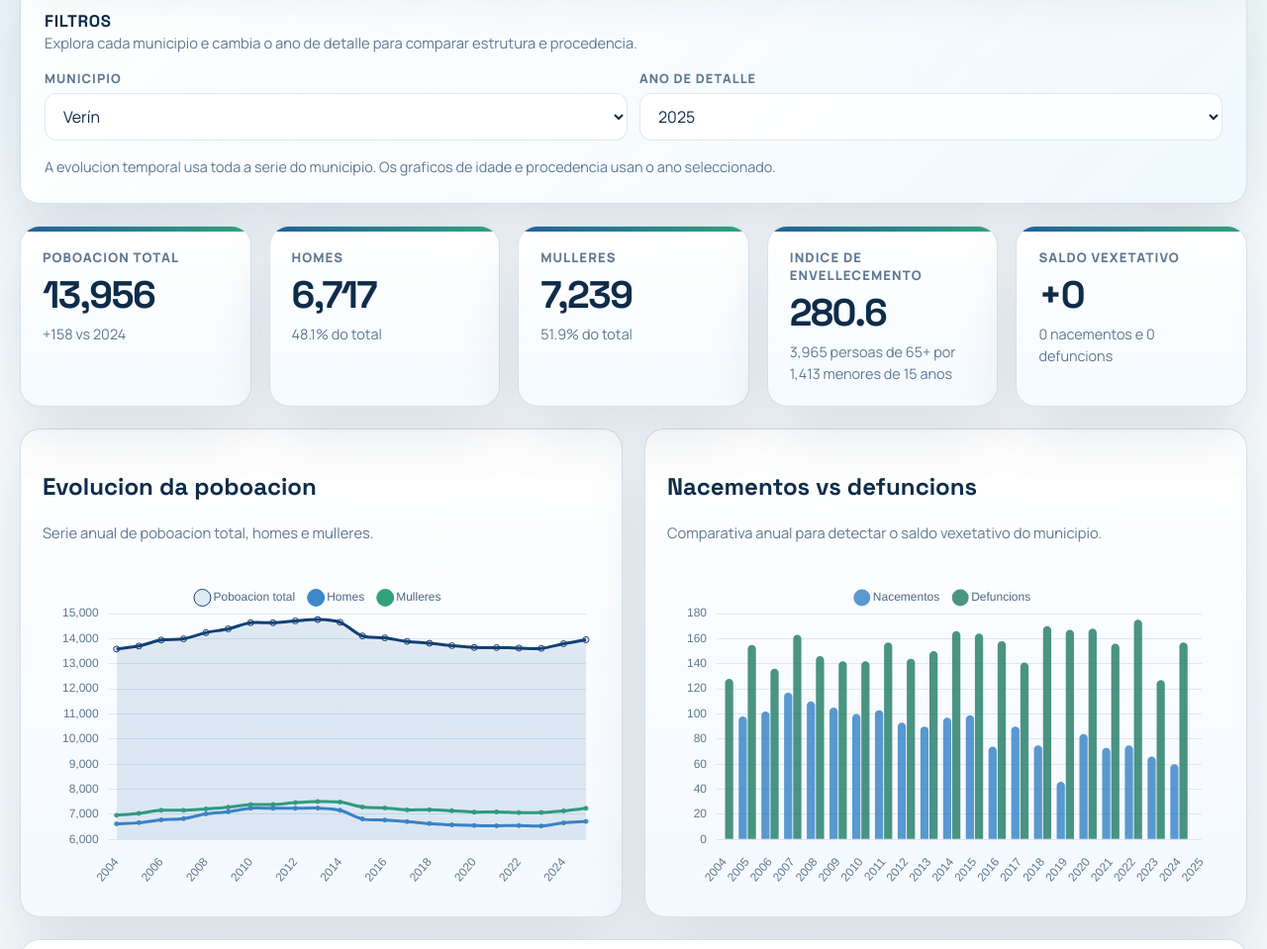
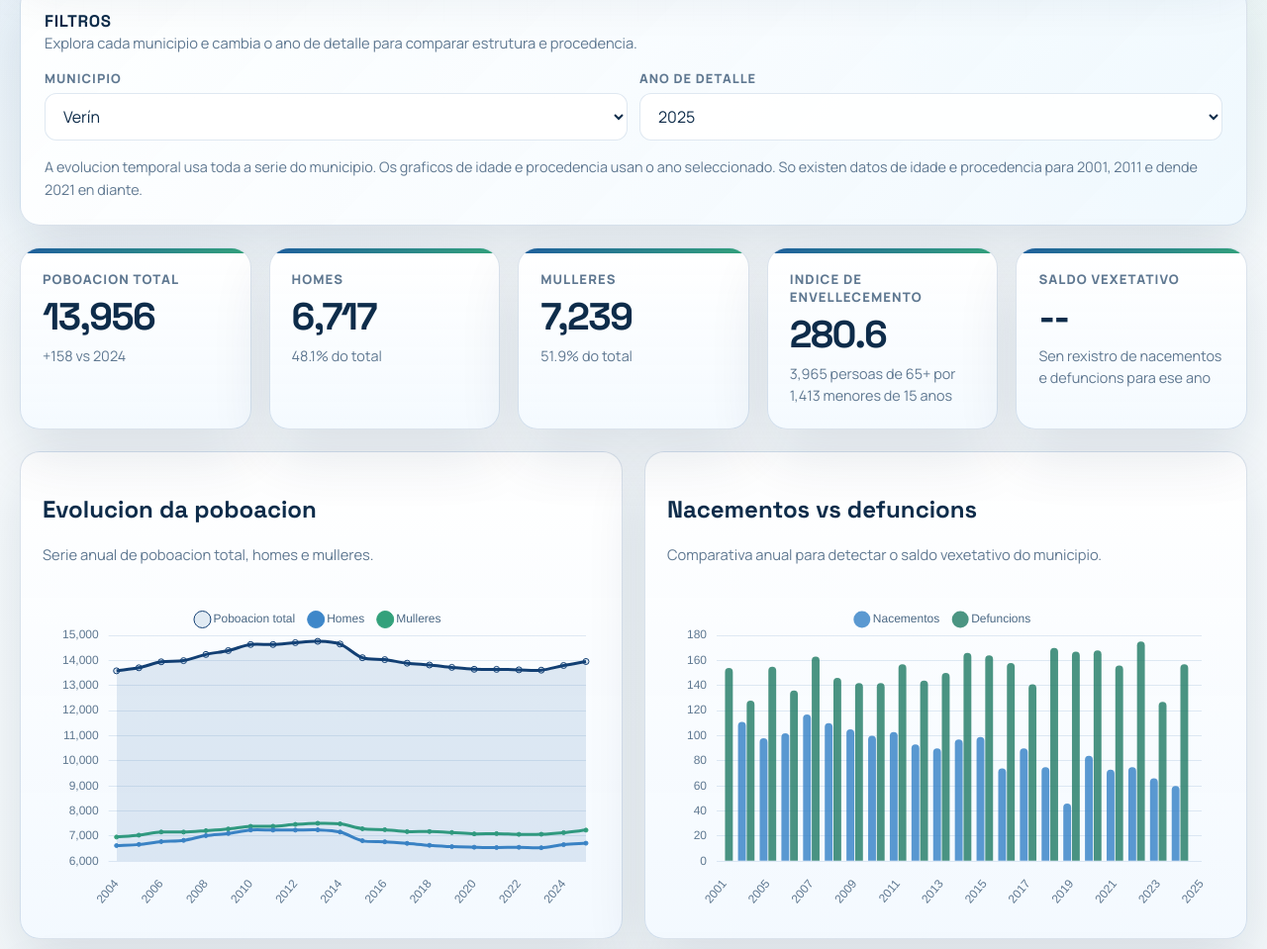
Before and after one commit to pablovrn/verin-data-plataform, a plain HTML site: page docs/index.html in a window 1280 px wide. Shown: the part 462-1421 px from the top of the page at 99% size. Drawn offline with nearby package versions, Linux system fonts and the light colour scheme.

Commit message:
Mejoras visuales

```diff
--- a/docs/index.html
+++ b/docs/index.html
@@ -396,7 +396,7 @@
         </div>
       </div>
       <div class="footer-note">
-        A evolucion temporal usa toda a serie do municipio. Os graficos de idade e procedencia usan o ano seleccionado.
+        A evolucion temporal usa toda a serie do municipio. Os graficos de idade e procedencia usan o ano seleccionado. So existen datos de idade e procedencia para 2001, 2011 e dende 2021 en diante.
       </div>
     </section>
 
@@ -602,6 +602,14 @@
     }).format(value);
   }
 
+  function formatPercentNumber(value, fractionDigits = 1) {
+    if (value === null || value === undefined || Number.isNaN(Number(value))) {
+      return "--";
+    }
+
+    return `${formatDecimal(value, fractionDigits)}%`;
+  }
+
   function getYearFromDate(dateString) {
     return Number(String(dateString).slice(0, 4));
   }
@@ -668,6 +676,21 @@
         return {
           year: Number(year),
           ...totals
+        };
+      });
+  }
+
+  function buildAgeTrendPercentages(rows) {
+    return (rows || []).map(row => {
+      const total = AGE_BUCKETS.reduce((sum, bucket) => sum + Number(row[bucket.key] || 0), 0);
+      const percentages = AGE_BUCKETS.reduce((accumulator, bucket) => {
+        accumulator[bucket.key] = total ? (Number(row[bucket.key] || 0) / total) * 100 : 0;
+        return accumulator;
+      }, {});
+
+      return {
+        year: row.year,
+        ...percentages
       };
     });
   }
@@ -833,6 +856,14 @@
     elements.yearSelect.disabled = false;
   }
 
+  function getAvailableYears(populationRows, municipioSeries) {
+    const populationYears = dedupeYears(populationRows || []);
+    const ageYears = Object.keys(municipioSeries?.age_by_year || {}).map(Number);
+    const originYears = Object.keys(municipioSeries?.origin_by_year || {}).map(Number);
+
+    return [...new Set([...populationYears, ...ageYears, ...originYears])].sort((a, b) => a - b);
+  }
+
   function mergeVitalSeries(years, births, deaths) {
     return years.map(year => ({
       year,
@@ -844,20 +875,17 @@
   function updateKPIs(populationRows, birthsRows, deathsRows, ageRows, selectedYear) {
     const currentRow = [...populationRows].reverse().find(row => getYearFromDate(row.id_fecha) === Number(selectedYear));
     const previousRow = [...populationRows].reverse().find(row => getYearFromDate(row.id_fecha) < Number(selectedYear));
-    const births = birthsRows.find(row => getYearFromDate(row.id_fecha) === Number(selectedYear))?.nacimientos_total || 0;
-    const deaths = deathsRows.find(row => getYearFromDate(row.id_fecha) === Number(selectedYear))?.defunciones_total || 0;
+    const birthsRow = birthsRows.find(row => getYearFromDate(row.id_fecha) === Number(selectedYear));
+    const deathsRow = deathsRows.find(row => getYearFromDate(row.id_fecha) === Number(selectedYear));
+    const births = birthsRow?.nacimientos_total;
+    const deaths = deathsRow?.defunciones_total;
+    const agingIndex = getAgingIndex(ageRows);
 
-    if (!currentRow) {
-      resetKPIs();
-      elements.kpiTotalTrend.textContent = "Non hai rexistro de poboacion para o ano seleccionado";
-      return;
-    }
-
+    if (currentRow) {
       const total = currentRow.poblacion_total || 0;
       const hombres = currentRow.hombres || 0;
       const mujeres = currentRow.mujeres || 0;
       const variation = previousRow ? total - (previousRow.poblacion_total || 0) : null;
-    const agingIndex = getAgingIndex(ageRows);
 
       elements.kpiTotal.textContent = formatNumber(total);
       elements.kpiTotalTrend.textContent = variation === null
@@ -867,10 +895,26 @@
       elements.kpiHombresShare.textContent = `${formatPercent(total ? hombres / total : 0)} do total`;
       elements.kpiMujeres.textContent = formatNumber(mujeres);
       elements.kpiMujeresShare.textContent = `${formatPercent(total ? mujeres / total : 0)} do total`;
+    } else {
+      elements.kpiTotal.textContent = "--";
+      elements.kpiTotalTrend.textContent = "Non hai rexistro de poboacion para o ano seleccionado";
+      elements.kpiHombres.textContent = "--";
+      elements.kpiHombresShare.textContent = "--";
+      elements.kpiMujeres.textContent = "--";
+      elements.kpiMujeresShare.textContent = "--";
+    }
+
     elements.kpiAging.textContent = agingIndex === null ? "--" : formatDecimal(agingIndex);
     elements.kpiAgingDetail.textContent = getAgingDetail(ageRows);
-    elements.kpiSaldo.textContent = `${births - deaths >= 0 ? "+" : ""}${formatNumber(births - deaths)}`;
-    elements.kpiSaldoDetail.textContent = `${formatNumber(births)} nacementos e ${formatNumber(deaths)} defuncions`;
+
+    if (birthsRow || deathsRow) {
+      const balance = Number(births || 0) - Number(deaths || 0);
+      elements.kpiSaldo.textContent = `${balance >= 0 ? "+" : ""}${formatNumber(balance)}`;
+      elements.kpiSaldoDetail.textContent = `${formatNumber(births || 0)} nacementos e ${formatNumber(deaths || 0)} defuncions`;
+    } else {
+      elements.kpiSaldo.textContent = "--";
+      elements.kpiSaldoDetail.textContent = "Sen rexistro de nacementos e defuncions para ese ano";
+    }
   }
 
   function renderPopulationChart(rows) {
@@ -935,13 +979,15 @@
   }
 
   function renderAgeTrendChart(rows) {
+    const percentageRows = buildAgeTrendPercentages(rows);
+
     state.charts.ageTrend = createChart("age-trend-chart", {
       type: "line",
       data: {
-        labels: rows.map(row => row.year),
+        labels: percentageRows.map(row => row.year),
         datasets: AGE_BUCKETS.map(bucket => ({
           label: bucket.label,
-          data: rows.map(row => row[bucket.key] || 0),
+          data: percentageRows.map(row => row[bucket.key] || 0),
           borderColor: bucket.color,
           backgroundColor: bucket.color,
           tension: 0.28,
@@ -950,7 +996,35 @@
           pointHoverRadius: 4
         }))
       },
-      options: chartDefaults
+      options: {
+        ...chartDefaults,
+        plugins: {
+          ...chartDefaults.plugins,
+          tooltip: {
+            ...chartDefaults.plugins.tooltip,
+            callbacks: {
+              label(context) {
+                return `${context.dataset.label}: ${formatPercentNumber(context.parsed.y)}`;
+              }
+            }
+          }
+        },
+        scales: {
+          ...chartDefaults.scales,
+          y: {
+            ...chartDefaults.scales.y,
+            min: 0,
+            max: 100,
+            ticks: {
+              color: "#5f7891",
+              padding: 10,
+              callback(value) {
+                return `${value}%`;
+              }
+            }
+          }
+        }
+      }
     });
   }
 
@@ -1013,6 +1087,8 @@
   }
 
   function renderOriginChart(rows) {
+    const total = rows.reduce((sum, row) => sum + Number(row.poblacion_total || 0), 0);
+
     state.charts.origin = createChart("origin-chart", {
       type: "doughnut",
       data: {
@@ -1052,7 +1128,14 @@
             titleColor: "#ffffff",
             bodyColor: "#eff7ff",
             padding: 12,
-            cornerRadius: 10
+            cornerRadius: 10,
+            callbacks: {
+              label(context) {
+                const value = Number(context.parsed || 0);
+                const share = total ? (value / total) * 100 : 0;
+                return `${context.label}: ${formatNumber(value)} persoas · ${formatPercentNumber(share)}`;
+              }
+            }
           }
         }
       }
@@ -1078,7 +1161,7 @@
         throw new Error("Ese municipio non ten rexistros en fact_poblacion.");
       }
 
-      const years = dedupeYears(populationRows);
+      const years = getAvailableYears(populationRows, municipioSeries);
       const selectedYear = preferredYear && years.includes(Number(preferredYear))
         ? Number(preferredYear)
         : years[years.length - 1];
```
Lines whose indentation alone changed are shown as unchanged.
